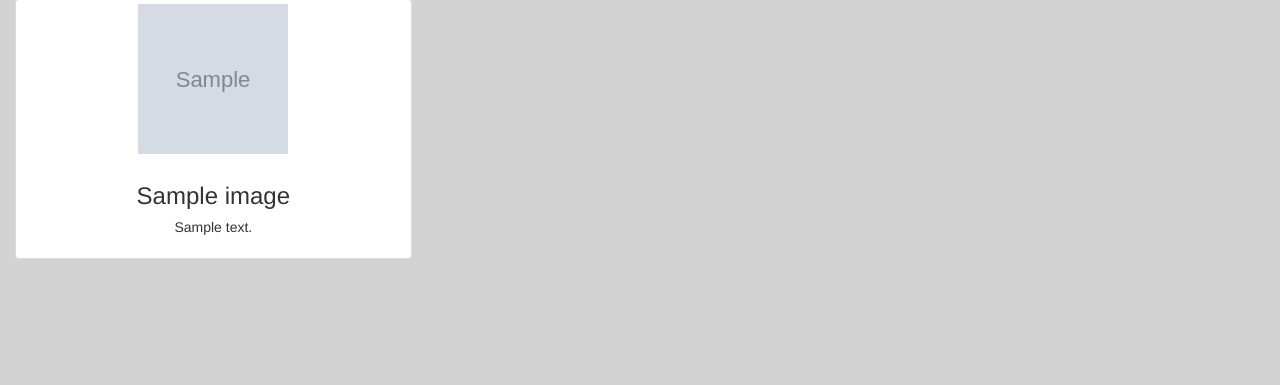
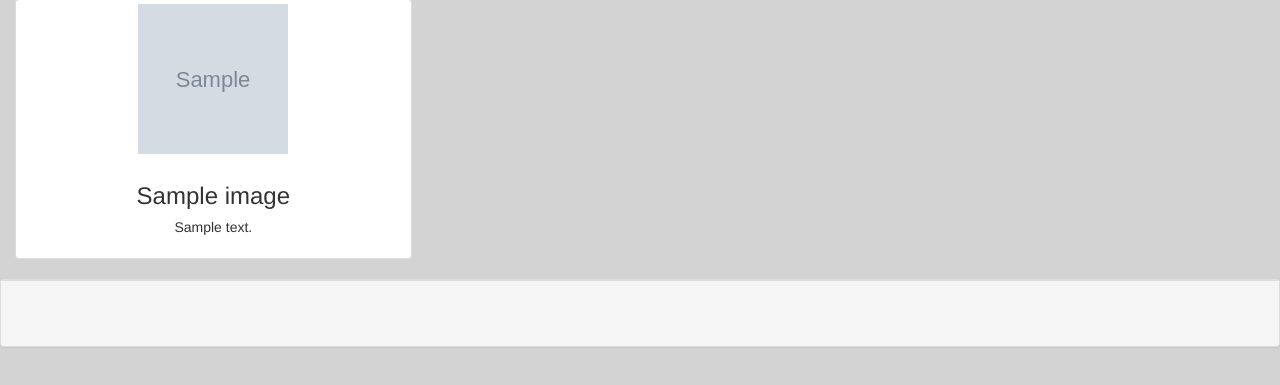
Before and after one commit to destanton/imagegram, a Django app: page / in a window 1280 px wide. Shown: the part 166-551 px from the top of the page. Run offline with Django 3.2, Linux system fonts and the light colour scheme; tables that the repository leaves empty hold one stand-in row (values such as "Sample post"); grey boxes marked "Sample" are stand-in pictures; some libraries are stand-ins or nearby versions.

Commit message:
working on pagination

```diff
--- a/imagegram/image_app/views.py
+++ b/imagegram/image_app/views.py
@@ -4,10 +4,25 @@ from django.views.generic import ListView, CreateView, UpdateView, DeleteView, D
 from django.contrib.auth.forms import UserCreationForm
 from django.urls import reverse_lazy
 from django.contrib.auth.models import User
+from django.core.paginator import Paginator, EmptyPage, PageNotAnInteger
+from django.shortcuts import render
 
 
 class ImageListView(ListView):
     model = Image
+    paginate_by = 3
+    # def listing(request):
+    #     image_list = Image.objects.all()
+    #     paginator = Paginator(image_list, 4)
+    #
+    #     page = request.GET.get('page')
+    #     try:
+    #         images = paginator.page(page)
+    #     except PageNotAnInteger:
+    #         images = paginator.page(1)
+    #     except EmptyPage:
+    #         images = paginator.page(paginator.num_pages)
+    #     return render(request, 'image_list.html', {'images': images})
 
 
 class UserCreateView(CreateView):
--- a/imagegram/templates/image_app/image_list.html
+++ b/imagegram/templates/image_app/image_list.html
@@ -16,4 +16,19 @@
   {% endfor %}
 </div>
 </div>
+<div class="panel panel-default">
+  <div class="panel-footer">
+    <div class="pagination">
+      <span class="step-links">
+        {% if page_obj.has_previous %}
+          <a href="?page={{page_obj.previous_page_number }}">previous</a>
+        {% endif %}
+
+        {% if page_obj.has_next %}
+          <a href="?page={{ page_obj.next_page_number }}">next</a>
+        {% endif %}
+        </span>
+    </div>
+    </div>
+  </div>
 {% endblock %}
```
